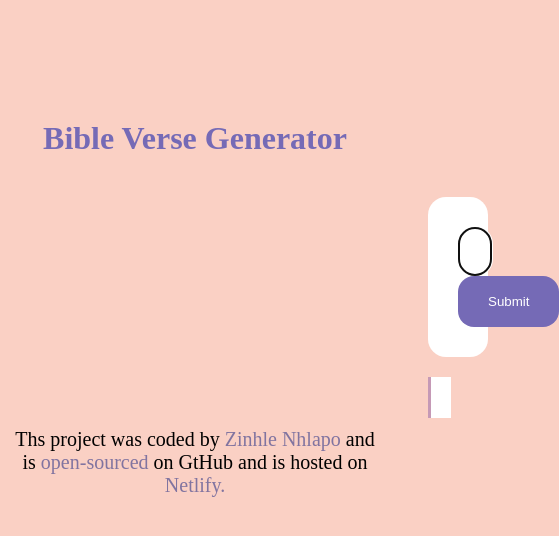
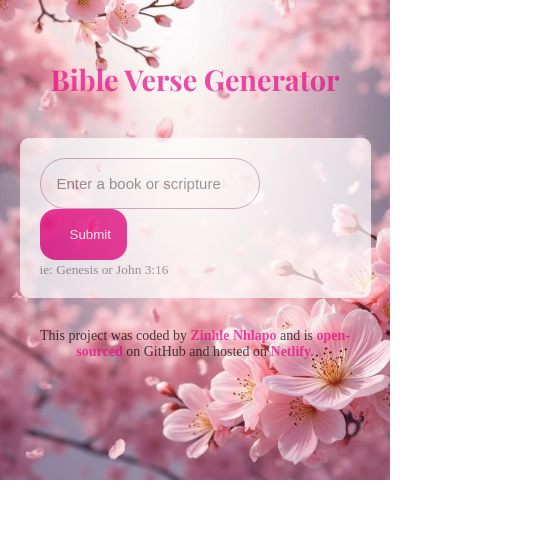
Before and after one commit to Zee363/AI-Generator, a plain HTML site: page index.html in a window 390 px wide. Shown: the whole page, 559 px wide, since content can reach past the window. Drawn offline with nearby package versions, Linux system fonts and the light colour scheme; a web font is replaced by a local one.

Commit message:
Improved the user experience.

```diff
--- a/index.html
+++ b/index.html
@@ -4,26 +4,35 @@
     <meta charset="UTF-8">
     <meta name="viewport" content="width=device-width, initial-scale=1.0">
     <link rel="stylesheet" href="/src/style.css">
+
+    <link rel="preconnect" href="https://fonts.googleapis.com">
+    <link rel="preconnect" href="https://fonts.gstatic.com" crossorigin>
+
+    <link rel="stylesheet" href="https://cdnjs.cloudflare.com/ajax/libs/font-awesome/4.7.0/css/font-awesome.min.css">
+    <link href="https://fonts.googleapis.com/css2?family=Libre+Franklin:wght@100..900&family=Playfair+Display:ital,wght@0,400..900;1,400..900&family=Playwrite+HR:wght@100..400&display=swap" rel="stylesheet">
     <script src="https://unpkg.com/typewriter-effect@latest/dist/core.js"></script>
     <script src="https://cdn.jsdelivr.net/npm/axios/dist/axios.min.js"></script>
 
     <title>AI Generator</title>
 </head>
+
+<body>
+    <div class="container">
 <header>
-    <div class="container">
     <h1>Bible Verse Generator</h1>
     </header>
 
-    <body>
+
+<div class="form-wrapper">
     <form id="bible-verse-form">
-        <input type="text"  placeholder=" Your word for the day" autofocus autocomplete="off" class="instructions" id="user-instructions" required />
-        <input type="submit" name="submit" id="submit" />
+        <input type="text"  placeholder="Enter a book or scripture" autocomplete="off" class="instructions" id="user-instructions" required />
+        <input type="submit" name="submit" id="submit" /> <br/>
+    <small class="hint">ie: Genesis or John 3:16</small>
     </form>
- <div class="verse-container">
-        <p id="verse"></p>
-        </div>
+    </div>
+ <div class="verse hidden" id="verse"></div>
 
-   <footer>Ths project was coded by <a href="https://github.com/Zee363" target="_blank">Zinhle Nhlapo</a> and is <a href="https://github.com/Zee363/AI-Generator" target="_blank">open-sourced</a> on GtHub and is hosted on <a href="https://zinhle-ai-generator.netlify.app/" target="_blank">Netlify.</a></footer>
+   <footer>This project was coded by <a href="https://github.com/Zee363" target="_blank"><strong>Zinhle Nhlapo</strong></a> and is <a href="https://github.com/Zee363/AI-Generator" target="_blank"><strong>open-sourced</strong></a> on GitHub and hosted on <a href="https://zinhle-ai-generator.netlify.app/" target="_blank"><strong>Netlify.</strong></a></footer>
     <script src="/src/index.js"></script>
     </body>
 </div>
--- a/src/index.js
+++ b/src/index.js
@@ -2,7 +2,7 @@ function displayVerse(response) {
 new Typewriter('#verse', {
   strings: response.data.answer,
   autoStart: true,
-  delay: 5,
+  delay: 0.2,
   cursor: ""
 
 });
@@ -14,10 +14,14 @@ function generateVerse(event) {
 
   let instructionsInput = document.querySelector("#user-instructions");
   let apiKey = "4b230af38fdc2b34b014a5b47d0e5tob";
-  let context ="You are a bible verse generator. You will generate a verse from the book the user inserts. The user will insert the book name and you will generate a verse from that book. Make sure to usethe user instructions.";
+  let context ="You are a bible verse generator. You will generate a verse from the book the user inserts. The user will insert the book name and you will generate a verse from that book. Make sure to usethe user instructions. Please also ensure that the sign is on a  blank new line always.";
   let prompt =`User instructions: Give me a  verse from the book the user inserts ${instructionsInput.value} and give the book and verse please. Be as brief as possible. PLease sign SheCodes AI at the end of the verse on a new line in a strong tag and purple in color`;
   let apiUrl = `https://api.shecodes.io/ai/v1/generate?prompt=${prompt}&context=${context}&key=${apiKey}`
 
+
+  let verseElement = document.querySelector("#verse");
+  verseElement.classList.remove("hidden");
+  verseElement.innerHTML =  `<i style="font-size:18px" class="fa">&#xf110; <span class = "generating">Generating verse...</span></i>`;
 
   console.log("Generating verse" );
   console.log(`Prompt: ${prompt}`);
--- a/src/style.css
+++ b/src/style.css
@@ -1,66 +1,163 @@
 .container {
-    margin: 120px auto;
-    max-width: 600px;
+    margin: 80px auto;
+    max-width: 90%;
+    width: 600px;
+    padding: 0 15px;
 }
 
 body {
-    background-color: #FAD0C4;
+    background-image: url("/src/images/flower6.jpg");
+    background-size: cover;
+    background-repeat: no-repeat;
+    background-position: center;
+    opacity: 0.7;
+    margin: 0;
 }
 
 h1 {
    text-align: center;
-   color: #756AB6;
+   color: #e90582;
+   font-family: "Playfair Display", serif;
+   margin-bottom: 40px;
+   margin-top: 100px;
+}
+
+
+.hint {
+    color:gray;
+    margin-top: 2px;
+    text-align: center;
 }
 
 form {
-    display: block;
-    margin: 0 auto;
-    margin-top: -80px;
-    padding: 30px;
+    display: "flex";
+    flex-wrap: wrap;
+    gap: 10px;
+    padding: 20px;
     background-color: #fff;
-    border-radius: 18px;
-    margin-left: 420px;
-    margin-right: 420px;
+    border-radius: 9px;
 }
 
 .instructions {
+   font-size: 15px;
    padding: 16px;
    border: 1px solid #C599B6;
    width: 60%;
    border-radius: 30px;
 }
 
+
+
+
 #submit {
-    background-color: #756AB6;
+    background-color: #e90582;
     color: white;
     border: none;
     padding: 18px 30px;
     border-radius: 16px;
     cursor: pointer;
-    gap: 10px;
+    width: 30%;
 }
 
-.verse-container {
+.verse {
     background-color: #fff;
-    font-size: 14px;
+    font-size: 16px;
     padding: 10px;
     line-height: 24px;
-    border-left: 3px solid #C599B6;
-    margin-top: 20px;
-    margin-left: 420px;
-    margin-right: 420px;
-    margin-bottom: 10px;
+    border-left: 3px solid #e90582;
+    margin: 30px auto;
+    max-width: 90%;
+    width: 600px;
 }
- .verse-container p {
-    font-size: 1.5em;
+ .verse p {
+    font-size: 2.1em;
+    margin: 0;
+ }
+
+.hidden {
+    display: none;
  }
 
 footer {
     text-align: center;
-    font-size: 20px;
+    font-size: 14px;
+    margin-top: 30px;
 }
 
 footer a {
-    color: #8174A0;
+    color: #e90582;
     text-decoration: none;
 }
+
+.generating{
+  animation: blink-animation 1s steps(5, start) infinite;
+}
+
+@keyframes blink-animation {
+  to {
+    visibility: hidden;
+  }
+}
+  @-webkit-keyframes blink-animation {
+  to {
+    visibility: hidden;
+  }
+
+}
+
+@media (max-width: 768px) {
+  .container, .verse {
+    width: 100%;
+    margin: 20px auto;
+  }
+
+  form {
+    flex-direction: column;
+    align-items: stretch;
+  }
+
+  #submit {
+    width: 28%;
+  }
+
+  h1 {
+    font-size: 1.8em;
+    margin-top: 60px;
+  }
+}
+
+@media (max-width: 380px) {
+  h1 {
+    font-size: 1.5em;
+    margin-top: 40px;
+    margin-bottom: 20px;
+  }
+
+  form {
+    padding: 15px;
+  }
+
+  #user-instructions {
+    padding: 10px 14px;
+    font-size: 14px;
+  }
+
+  #submit {
+    padding: 12px;
+    font-size: 14px;
+    width: 25%;
+  }
+
+  .verse {
+    font-size: 14px;
+    padding: 15px;
+  }
+
+  .verse p {
+    font-size: 1.6em;
+  }
+
+  footer {
+    font-size: 12px;
+  }
+}
```
Also changed, not shown: src/images/flower-background.jpg (added), src/images/flower2.jpg (added), src/images/flower3.jpg (added), src/images/flower4.jpg (added), src/images/flower6.jpg (added).
